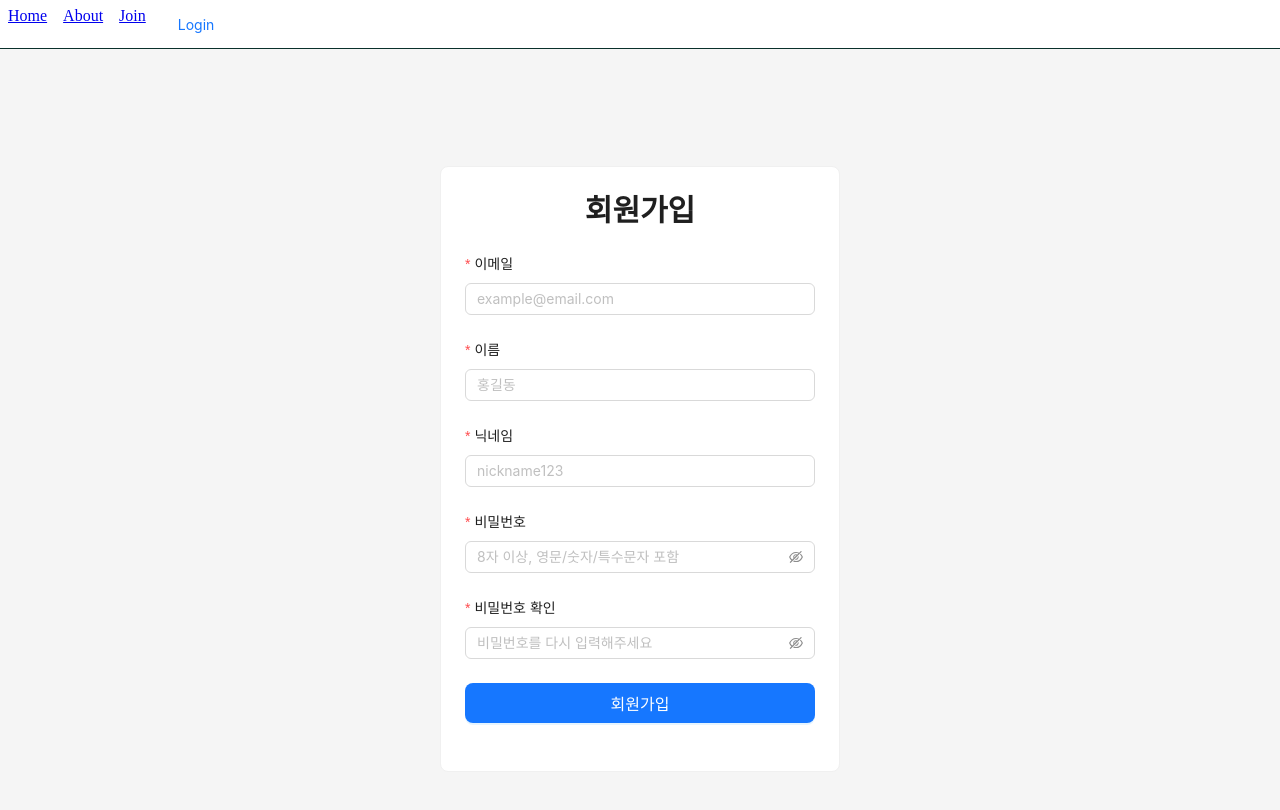
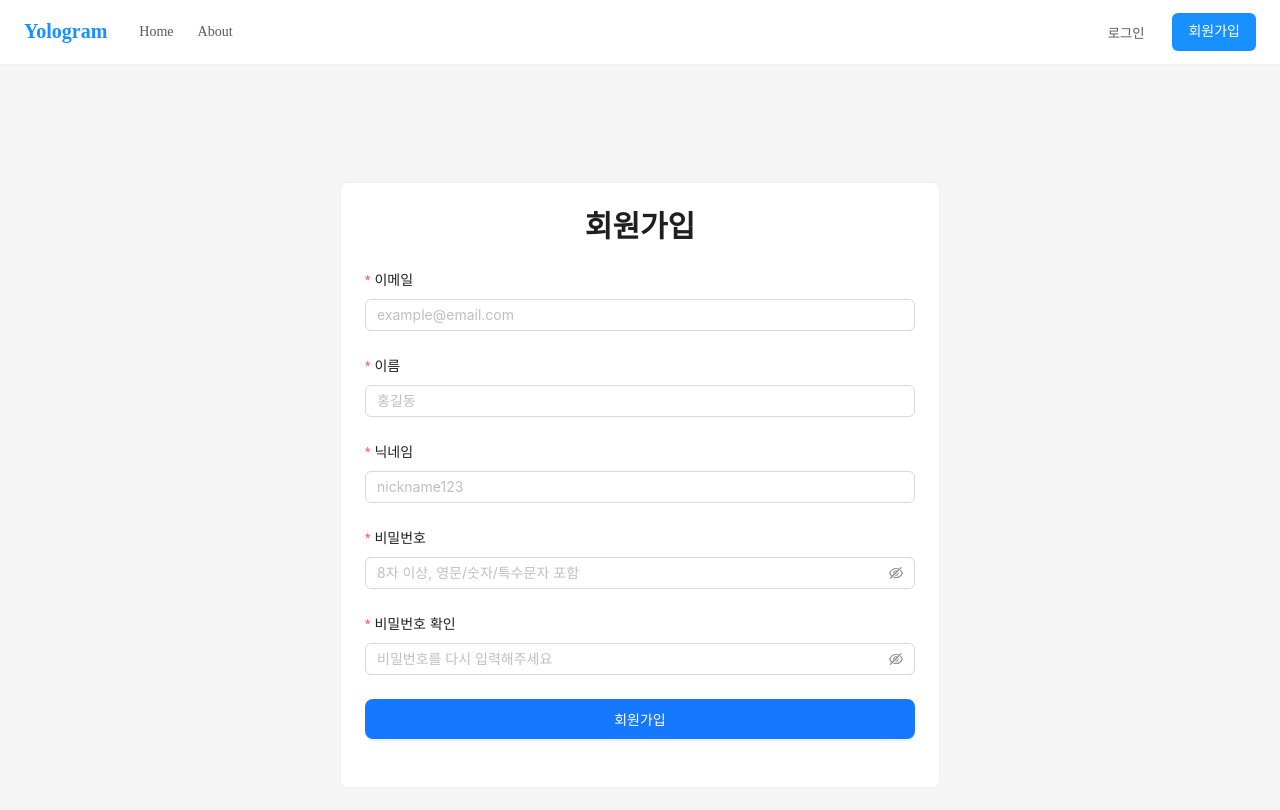
Before and after one commit to yologger/yologram-web-v2, a React (Vite) app: page /join in a window 1280 px wide. Shown: the top 810 px of the page. Built offline with nearby package versions, Linux system fonts and the light colour scheme.

Commit message:
feat: Header 스타일 개선

```diff
--- a/src/components/organisms/JoinForm.tsx
+++ b/src/components/organisms/JoinForm.tsx
@@ -1,3 +1,4 @@
+import styled from '@emotion/styled';
 import { Button, Card, Form, Input, Space, Typography } from 'antd';
 
 const { Title } = Typography;
@@ -22,11 +23,9 @@ export default function JoinForm({ onSubmit }: JoinFormProps) {
   };
 
   return (
-    <Card style={{ width: 400 }}>
-      <Space direction="vertical" size="large" style={{ width: '100%' }}>
-        <Title level={2} style={{ textAlign: 'center', margin: 0 }}>
-          회원가입
-        </Title>
+    <StyledCard>
+      <StyledSpace direction="vertical" size="large">
+        <StyledTitle level={2}>회원가입</StyledTitle>
 
         <Form form={form} onFinish={handleSubmit} layout="vertical" autoComplete="off">
           <Form.Item
@@ -102,7 +101,20 @@ export default function JoinForm({ onSubmit }: JoinFormProps) {
             </Button>
           </Form.Item>
         </Form>
-      </Space>
-    </Card>
+      </StyledSpace>
+    </StyledCard>
   );
 }
+
+const StyledCard = styled(Card)`
+  width: 600px;
+`;
+
+const StyledSpace = styled(Space)`
+  width: 100%;
+`;
+
+const StyledTitle = styled(Title)`
+  text-align: center;
+  margin: 0 !important;
+`;
--- a/src/components/organisms/LoginModal.tsx
+++ b/src/components/organisms/LoginModal.tsx
@@ -1,3 +1,4 @@
+import styled from '@emotion/styled';
 import { Button, Form, Input, Modal, Space, Typography } from 'antd';
 
 const { Title } = Typography;
@@ -10,11 +11,9 @@ interface LoginModalProps {
 
 export default function LoginModal({ open, onCancel, onSubmit }: LoginModalProps) {
   return (
-    <Modal open={open} onCancel={onCancel} footer={null}>
-      <Space direction="vertical" size="large" style={{ width: '100%' }}>
-        <Title level={2} style={{ textAlign: 'center', margin: 0 }}>
-          로그인
-        </Title>
+    <StyledModal open={open} onCancel={onCancel} footer={null} centered width={600}>
+      <StyledSpace direction="vertical" size="large">
+        <StyledTitle level={2}>로그인</StyledTitle>
 
         <Form onFinish={onSubmit} layout="vertical">
           <Form.Item
@@ -37,7 +36,22 @@ export default function LoginModal({ open, onCancel, onSubmit }: LoginModalProps
             </Button>
           </Form.Item>
         </Form>
-      </Space>
-    </Modal>
+      </StyledSpace>
+    </StyledModal>
   );
 }
+
+const StyledModal = styled(Modal)`
+  .ant-modal-content {
+    border-radius: 8px;
+  }
+`;
+
+const StyledSpace = styled(Space)`
+  width: 100%;
+`;
+
+const StyledTitle = styled(Title)`
+  text-align: center;
+  margin: 0 !important;
+`;
--- a/src/components/templates/Header.tsx
+++ b/src/components/templates/Header.tsx
@@ -1,5 +1,4 @@
 import styled from '@emotion/styled';
-import { Button } from 'antd';
 import { useState } from 'react';
 import { Link } from 'react-router-dom';
 import LoginModal from '../organisms/LoginModal';
@@ -23,14 +22,20 @@ export default function Header() {
 
   return (
     <>
-      <Container>
-        <Link to="/">Home</Link>
-        <Link to="/about">About</Link>
-        <Link to="/join">Join</Link>
-        <Button type="link" onClick={showLoginModal}>
-          Login
-        </Button>
-      </Container>
+      <HeaderContainer>
+        <LeftSection>
+          <LogoLink to="/">Yologram</LogoLink>
+          <NavLinks>
+            <NavLink to="/">Home</NavLink>
+            <NavLink to="/about">About</NavLink>
+          </NavLinks>
+        </LeftSection>
+
+        <RightSection>
+          <AuthButton onClick={showLoginModal}>로그인</AuthButton>
+          <JoinButton to="/join">회원가입</JoinButton>
+        </RightSection>
+      </HeaderContainer>
 
       <LoginModal
         open={isLoginModalOpen}
@@ -41,9 +46,83 @@ export default function Header() {
   );
 }
 
-const Container = styled.header`
+const HeaderContainer = styled.header`
   display: flex;
-  gap: 16px;
-  padding: 8px;
-  border-bottom: 1px solid #0a312b;
+  justify-content: space-between;
+  align-items: center;
+  padding: 0 24px;
+  height: 64px;
+  background-color: #ffffff;
+  border-bottom: 1px solid #f0f0f0;
+  box-shadow: 0 2px 8px rgba(0, 0, 0, 0.06);
 `;
+
+const LeftSection = styled.div`
+  display: flex;
+  align-items: center;
+  gap: 32px;
+`;
+
+const RightSection = styled.div`
+  display: flex;
+  align-items: center;
+  gap: 12px;
+`;
+
+const LogoLink = styled(Link)`
+  font-size: 20px;
+  font-weight: 700;
+  color: #1890ff;
+  text-decoration: none;
+
+  &:hover {
+    color: #40a9ff;
+  }
+`;
+
+const NavLinks = styled.nav`
+  display: flex;
+  gap: 24px;
+`;
+
+const NavLink = styled(Link)`
+  color: #595959;
+  text-decoration: none;
+  font-weight: 500;
+  transition: color 0.2s ease;
+
+  &:hover {
+    color: #1890ff;
+  }
+`;
+
+const AuthButton = styled.button`
+  background: none;
+  border: none;
+  color: #595959;
+  font-weight: 500;
+  cursor: pointer;
+  padding: 8px 16px;
+  border-radius: 6px;
+  transition: all 0.2s ease;
+
+  &:hover {
+    color: #1890ff;
+    background-color: #f0f8ff;
+  }
+`;
+
+const JoinButton = styled(Link)`
+  background-color: #1890ff;
+  color: white;
+  text-decoration: none;
+  padding: 8px 16px;
+  border-radius: 6px;
+  font-weight: 500;
+  transition: all 0.2s ease;
+
+  &:hover {
+    background-color: #40a9ff;
+    color: white;
+  }
+`;
--- a/src/styles/global.ts
+++ b/src/styles/global.ts
@@ -4,4 +4,36 @@ export const global = css`
   * {
     font-family: 'Nanum Gothic', sans-serif;
   }
+
+  /* antd 기본 폰트 크기 복원 */
+  body {
+    font-size: 14px;
+    line-height: 1.5715;
+  }
+
+  /* antd 컴포넌트들의 기본 폰트 크기 보장 */
+  .ant-btn,
+  .ant-input,
+  .ant-form-item-label > label,
+  .ant-modal-title,
+  .ant-typography {
+    font-size: 14px;
+  }
+
+  /* antd Typography 컴포넌트 크기 조정 */
+  .ant-typography h1 {
+    font-size: 38px;
+  }
+  .ant-typography h2 {
+    font-size: 30px;
+  }
+  .ant-typography h3 {
+    font-size: 24px;
+  }
+  .ant-typography h4 {
+    font-size: 20px;
+  }
+  .ant-typography h5 {
+    font-size: 16px;
+  }
 `;
```
